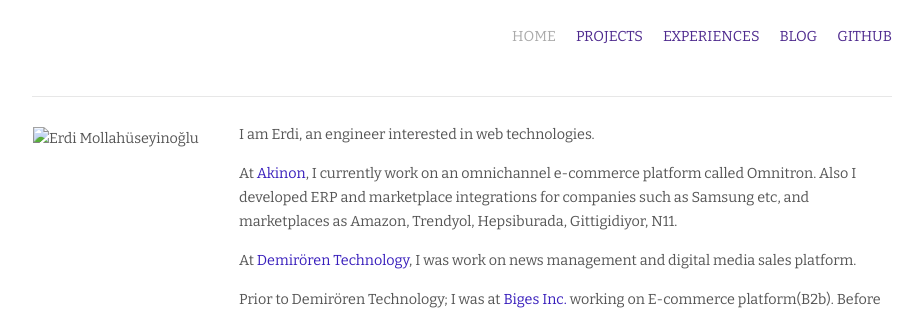
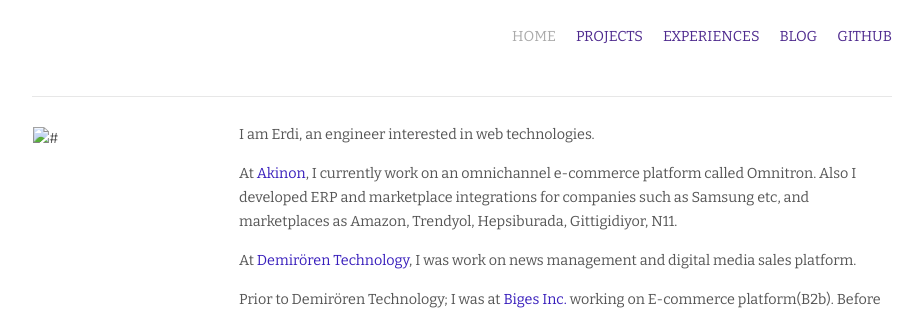
Before and after one commit to erdimollahuseyin/erdimollahuseyin.github.io, a Jekyll site: the page built from index.md, in a window 1280 px wide. Shown: the top 315 px of the page, without its empty margins (178-1101 px from the left). Built offline with Jekyll 4.4.1, drawn with Linux system fonts in a browser that asks for light colours; nearby versions of some CDN libraries.

Commit message:
fix alt info

```diff
--- a/index.md
+++ b/index.md
@@ -6,7 +6,7 @@ layout: default
 <div class="hfeed">
   <hr />
   <div class="hentry post no-border">
-    <img src="#" alt="Erdi Mollahüseyinoğlu" class="archive-thumbnail home-thumbnail" width="160" height="200" />
+    <img src="#" alt="#" class="archive-thumbnail home-thumbnail" width="160" height="200" />
 
     <div class="entry-summary">
         <p>I am Erdi, an engineer interested in web technologies.</p>
```
